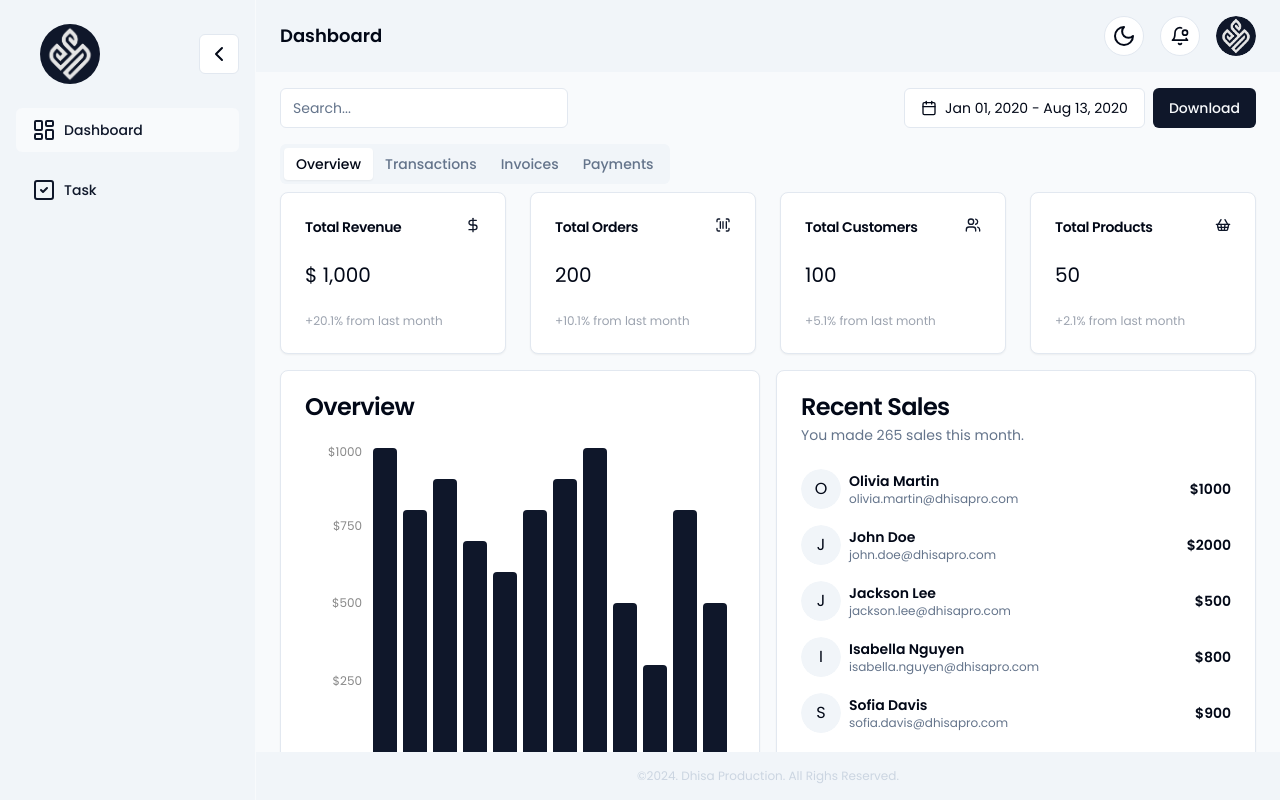
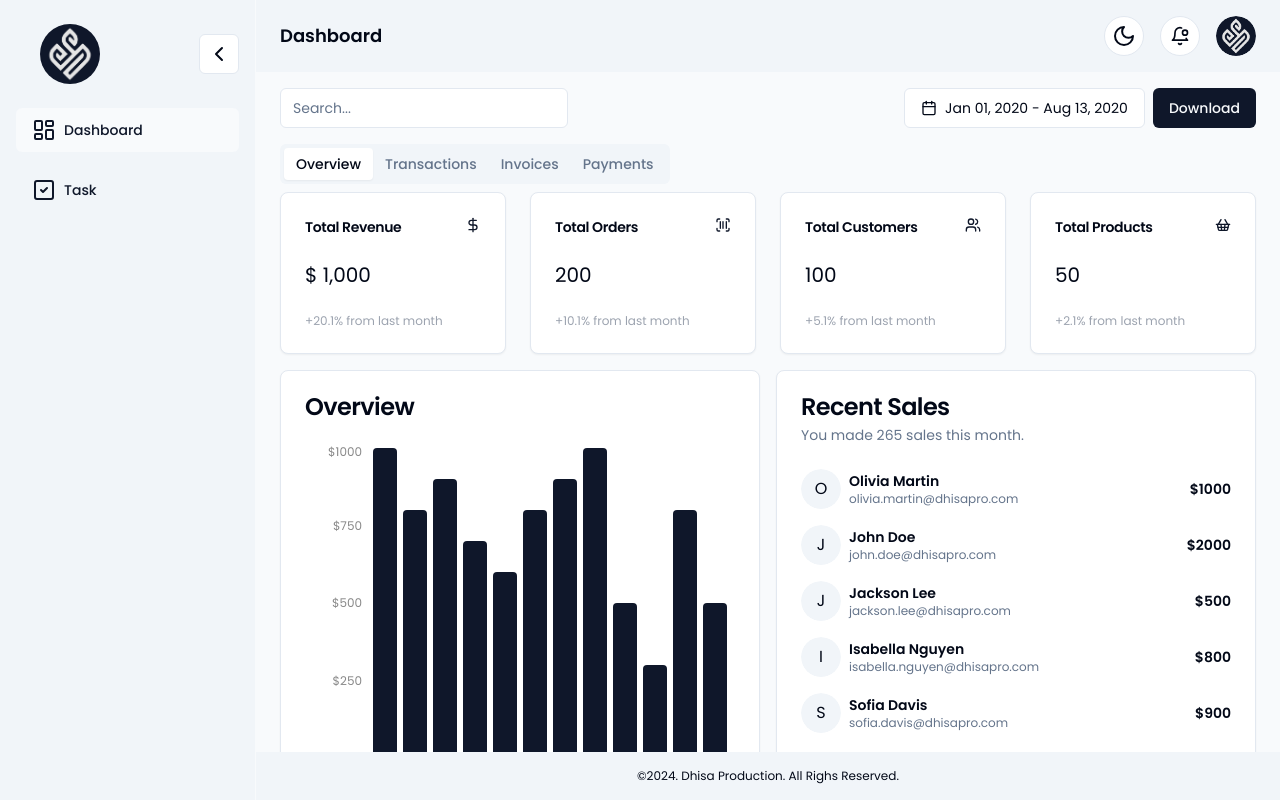
Before and after one commit to ijlalWindhi/dhisapro-portofolio_dhipa, a Next.js app: page / in a window 1280 px wide. Built offline with nearby package versions, Linux system fonts and the light colour scheme.

Commit message:
UI(footer): text dark mode

```diff
--- a/components/shared/layout/footer.tsx
+++ b/components/shared/layout/footer.tsx
@@ -5,7 +5,7 @@ function footer() {
   const year = () => new Date().getFullYear();
 
   return (
-    <footer className="px-6 py-4 inline-flex items-center justify-center bg-secondary text-center font-sans text-xs text-slate-300 dark:bg-primary-foreground">
+    <footer className="px-6 py-4 inline-flex items-center justify-center bg-secondary text-center font-sans text-xs dark:text-slate-300 dark:bg-primary-foreground">
       &copy;{year()}. Dhisa Production. All Righs Reserved.
     </footer>
   );
```
